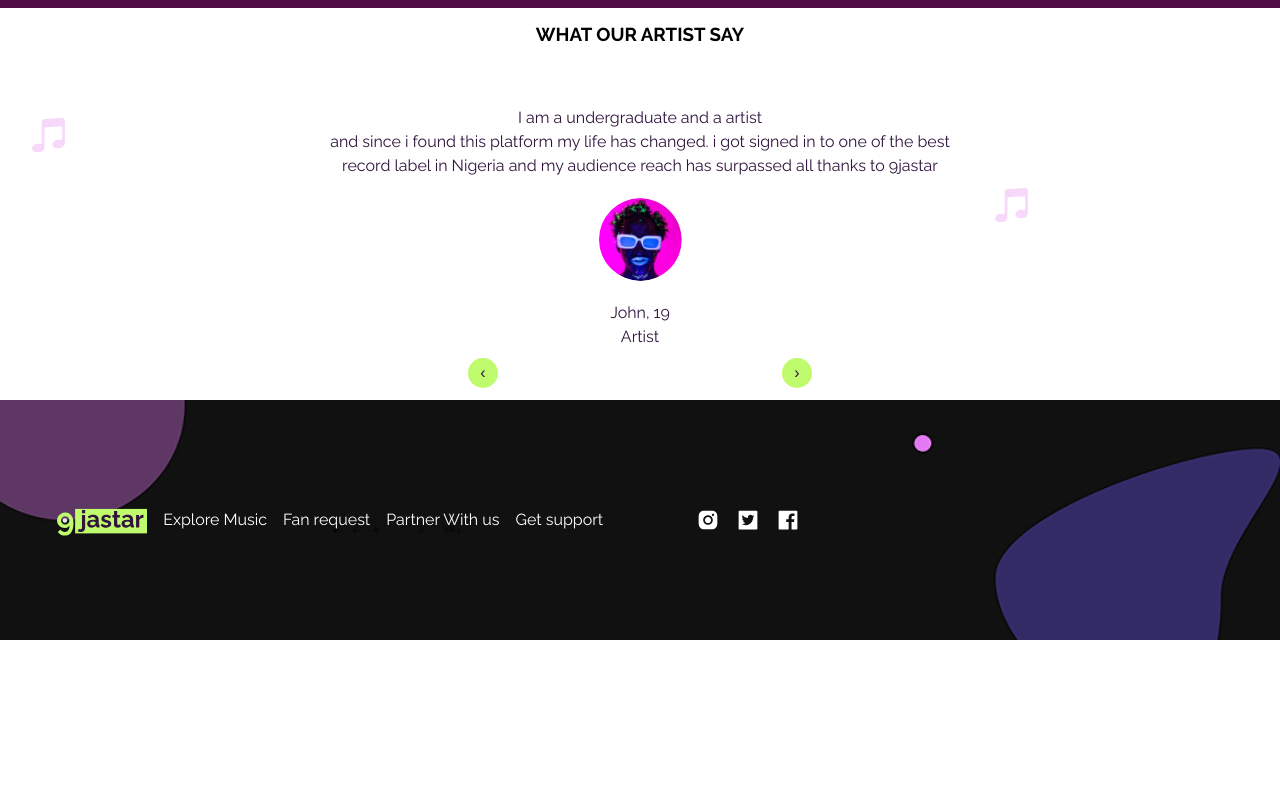
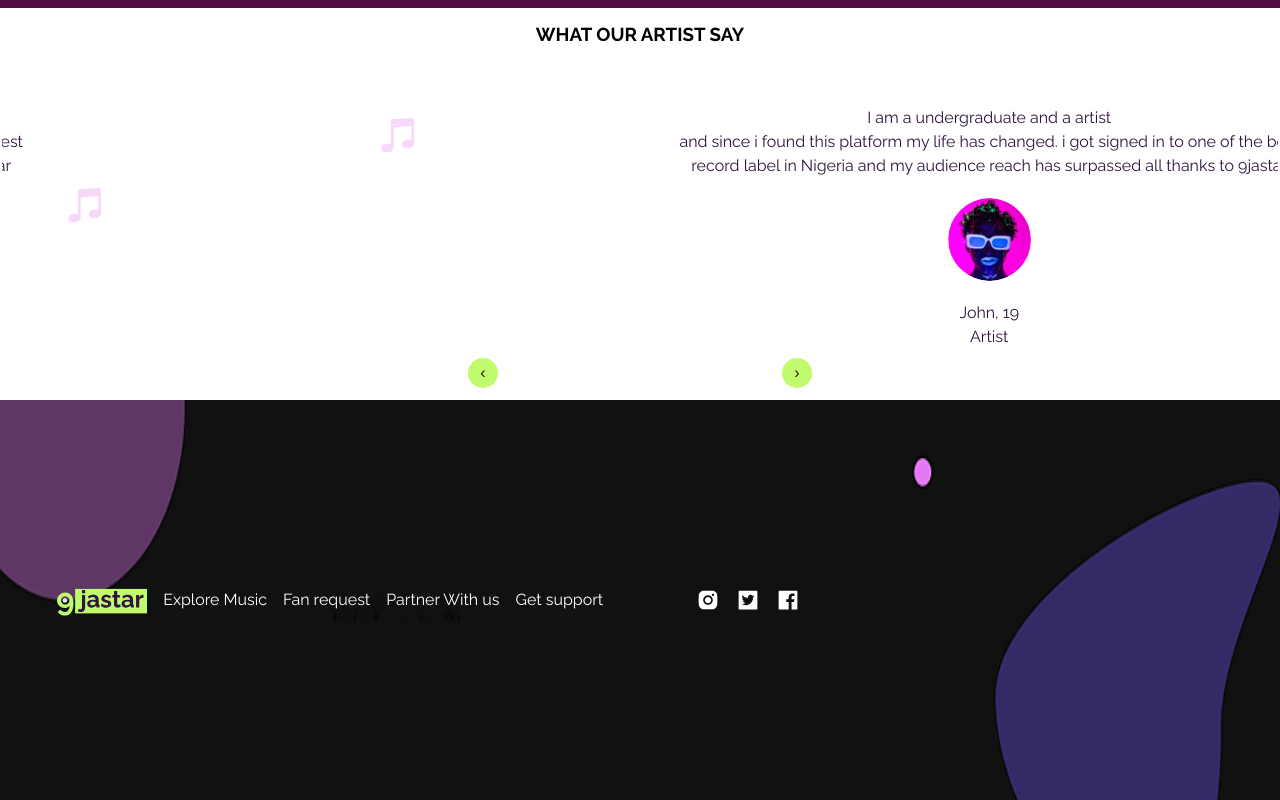
Before and after one commit to Eberechi-uche/9jaStar, a React (Create React App) app: page / in a window 1280 px wide. Shown: the part 2175-2975 px from the top of the page. Before the commit the page ends 2815 px from the top, so only its background shows below. Built offline with nearby package versions, Linux system fonts and the light colour scheme; no server answers.

Commit message:
fix white space on footer

```diff
--- a/src/components/navbar/navbar.styles.css
+++ b/src/components/navbar/navbar.styles.css
@@ -93,7 +93,7 @@
 
 .footer-container {
   width: 100%;
-  min-height: 30vh;
+  min-height: 50vh;
   background-size: 100% 100%;
   background-image: url("/public/images/footerBg.png");
   color: var(--white);
```
